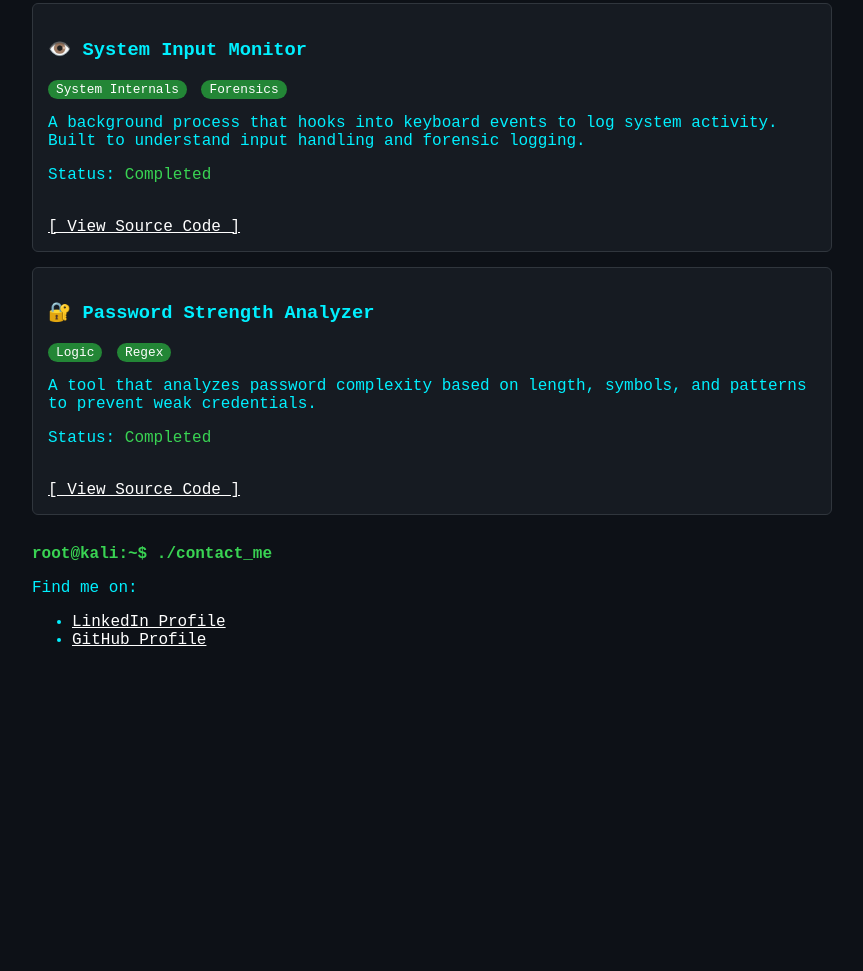
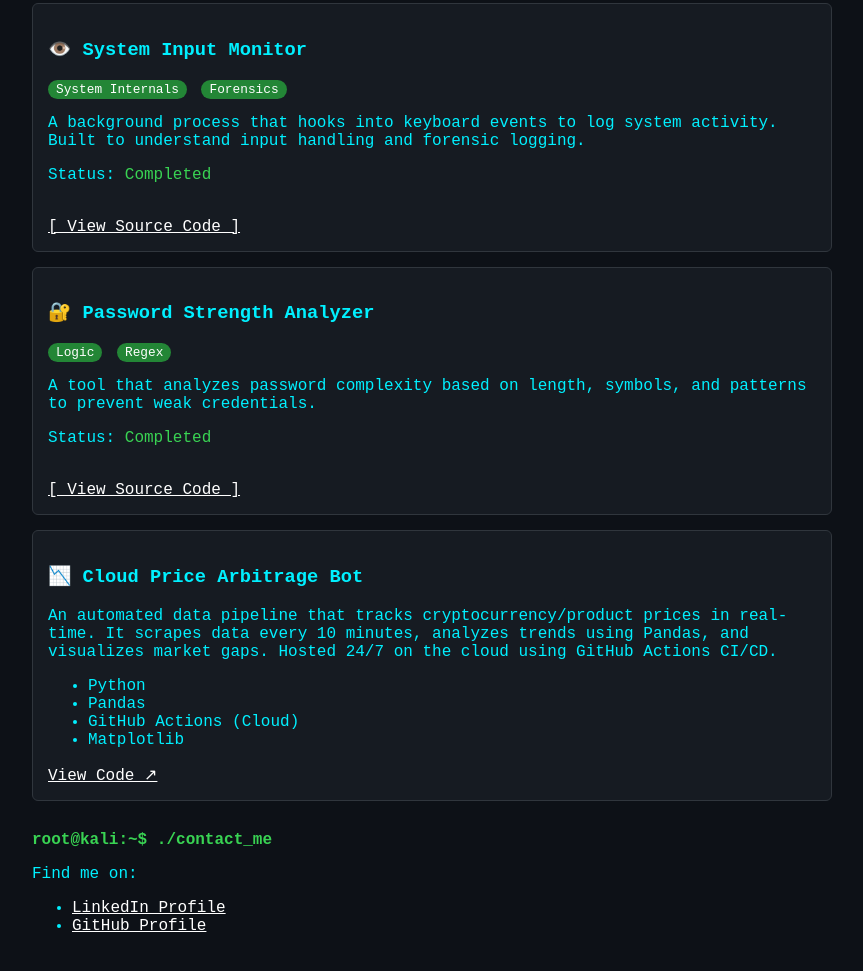
Before and after one commit to panthu13147/panthu13147.github.io, a plain HTML site: page index.html in a window 1280 px wide. Shown: the part 592-1563 px from the top of the page, without its empty margins (208-1071 px from the left). Before the commit the page ends 1291 px from the top, so only its background shows below. Drawn offline with Linux system fonts and the light colour scheme.

Commit message:
Update index.html

```diff
--- a/index.html
+++ b/index.html
@@ -98,6 +98,23 @@
                 [ View Source Code ]
             </a>
         </div>
+        <div class="project-card">
+    <h3>📉 Cloud Price Arbitrage Bot</h3>
+    <p>
+        An automated data pipeline that tracks cryptocurrency/product prices in real-time.
+        It scrapes data every 10 minutes, analyzes trends using Pandas, and visualizes market gaps.
+        Hosted 24/7 on the cloud using GitHub Actions CI/CD.
+    </p>
+    <ul class="tech-stack">
+        <li>Python</li>
+        <li>Pandas</li>
+        <li>GitHub Actions (Cloud)</li>
+        <li>Matplotlib</li>
+    </ul>
+    <div class="links">
+        <a href="https://github.com/panthu13147/price-bot" target="_blank" class="btn">View Code ↗</a>
+    </div>
+</div>
 
     </div>
 
```
